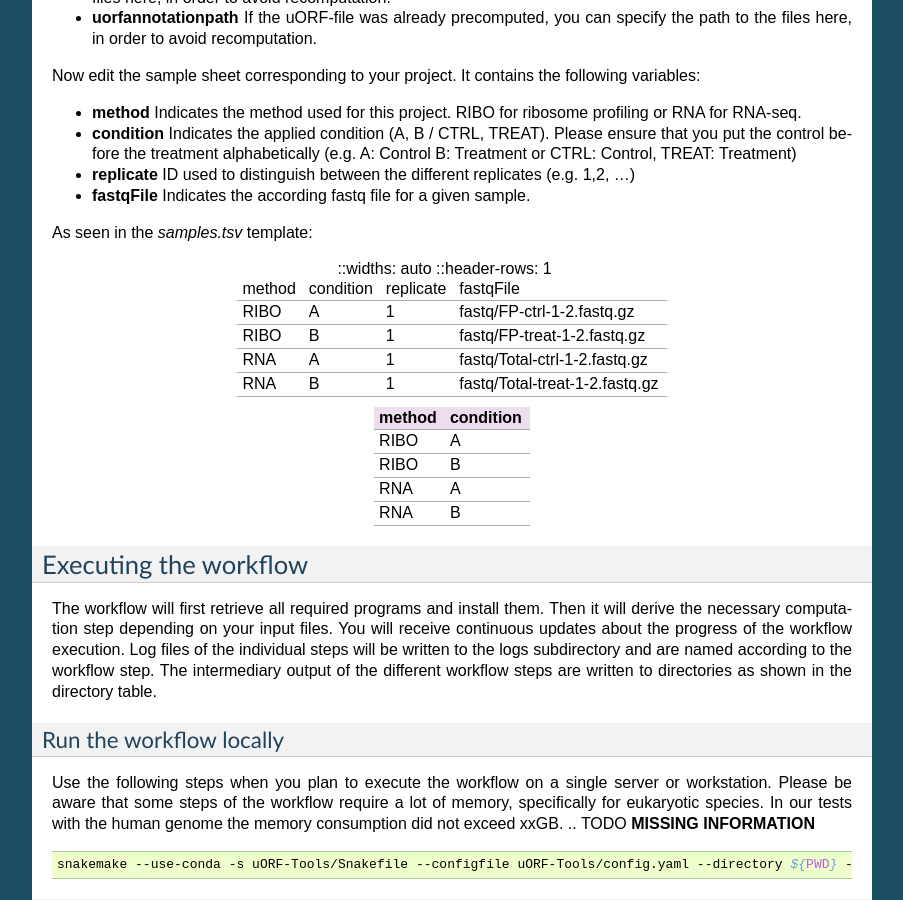
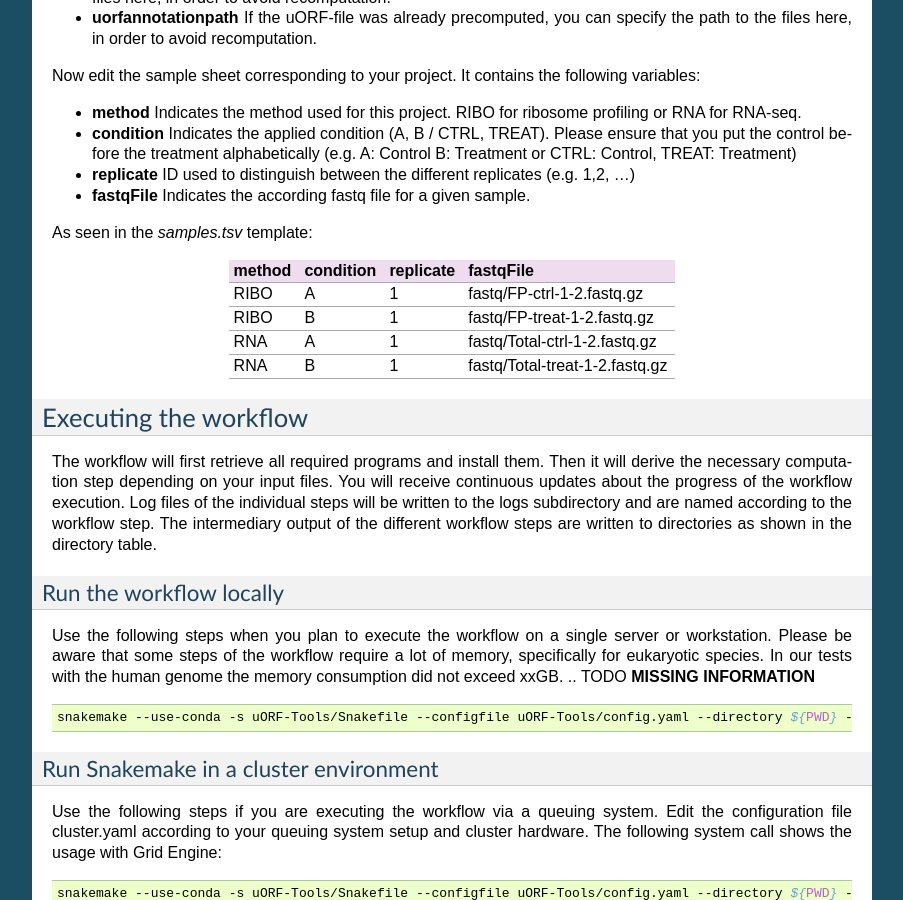
Before and after one commit to RickGelhausen/uORF-Tools_ReadTheDocs, a Sphinx documentation site: the page built from docs/source/overview.rst, in a window 1280 px wide and 900 px high, scrolled down 2390 px. Shown: the whole window, without its empty margins (198-1101 px from the left). Built offline with Sphinx 7.4.7, drawn with Linux system fonts in a browser that asks for light colours; cross-references to code outside the pages are shown as plain code.

Commit message:
Changed table layout

```diff
--- a/docs/source/overview.rst
+++ b/docs/source/overview.rst
@@ -105,42 +105,17 @@ Now edit the sample sheet corresponding to your project. It contains the followi
 
 As seen in the *samples.tsv* template:
 
-.. list-table::
-   ::widths: auto
-   ::header-rows: 1
-
- * - method
-   - condition
-   - replicate
-   - fastqFile
- * - RIBO
-   - A
-   - 1
-   - fastq/FP-ctrl-1-2.fastq.gz
- * - RIBO
-   - B
-   - 1
-   - fastq/FP-treat-1-2.fastq.gz
- * - RNA
-   - A
-   - 1
-   - fastq/Total-ctrl-1-2.fastq.gz
- * - RNA
-   - B
-   - 1
-   - fastq/Total-treat-1-2.fastq.gz
-
-+-------------+-----------+
-|   method    | condition |
-+=============+===========+
-|    RIBO     |  A        |
-+-------------+-----------+
-|    RIBO     |  B        |
-+-------------+-----------+
-|    RNA      |  A        |
-+-------------+-----------+
-|    RNA      |  B        |
-+-------------+-----------+
++-------------+-----------+-----------+--------------------------------+
+|   method    | condition | replicate | fastqFile                      |
++=============+===========+===========+================================+
+| RIBO        |  A        | 1         | fastq/FP-ctrl-1-2.fastq.gz     |
++-------------+-----------+-----------+--------------------------------+
+| RIBO        |  B        | 1         | fastq/FP-treat-1-2.fastq.gz    |
++-------------+-----------+-----------+--------------------------------+
+| RNA         |  A        | 1         | fastq/Total-ctrl-1-2.fastq.gz  |
++-------------+-----------+-----------+--------------------------------+
+| RNA         |  B        | 1         | fastq/Total-treat-1-2.fastq.gz |
++-------------+-----------+-----------+--------------------------------+
 
 Executing the workflow
 ======================
```
